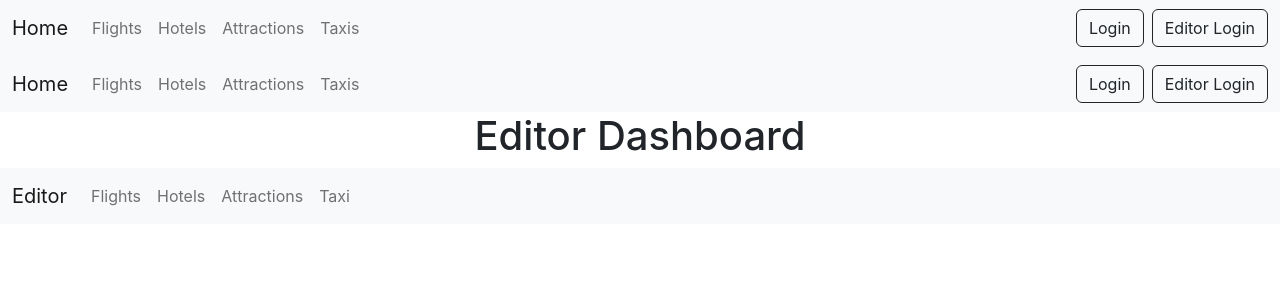
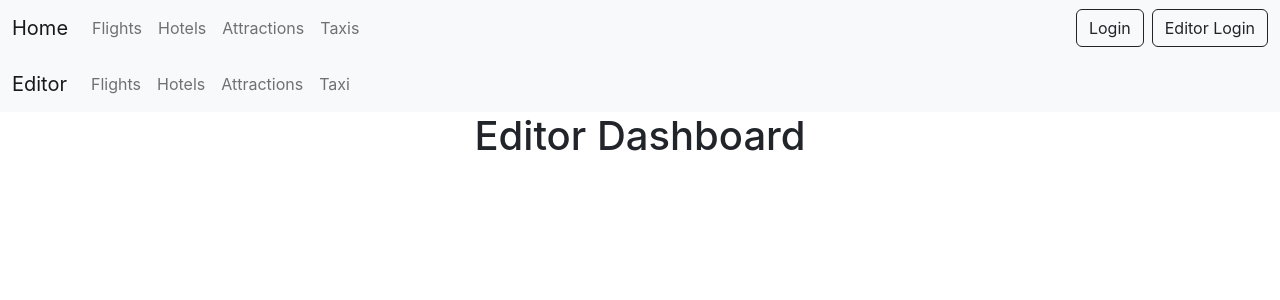
Before and after one commit to sahanperera00/Journeyly, a React (Create React App) app in the folder Project/frontend/: page /editorDash in a window 1280 px wide. Shown: the top 300 px of the page. Built offline with nearby package versions, Linux system fonts and the light colour scheme.

Commit message:
removed navbar from dashboard

```diff
--- a/Project/frontend/src/pages/EditorDashboard.js
+++ b/Project/frontend/src/pages/EditorDashboard.js
@@ -1,5 +1,4 @@
 import React from 'react';
-import NavBar from "../components/Navbar";
 import EditorNavBar from "../components/EditorNavbar";
 import DestinationForm from "../components/DestinationForm";
 import { Route, Routes } from 'react-router-dom';
@@ -7,9 +6,8 @@ import { Route, Routes } from 'react-router-dom';
 function EditorDashboard() {
   return (
     <div>
-      <NavBar />
+      <EditorNavBar />
       <h1 className='text-center'>Editor Dashboard</h1>
-      <EditorNavBar />
       <Routes>
         <Route path="/desform" element={<DestinationForm />} />
       </Routes>
```
